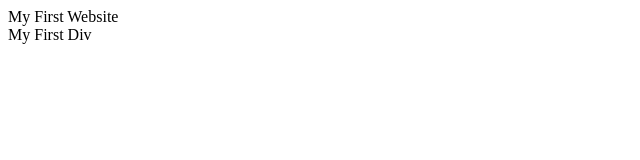
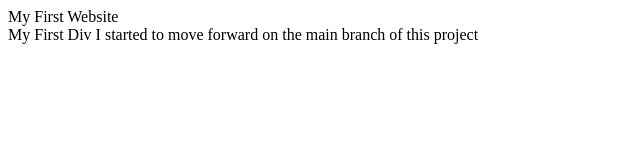
Before and after one commit to frankpimiskern/First-Website, a plain HTML site: page index.htm in a window 1280 px wide. Shown: the whole page, without its empty margins (0-640 px from the left). Drawn offline with Linux system fonts and the light colour scheme.

Commit message:
Started to move forward on the project - main

```diff
--- a/index.htm
+++ b/index.htm
@@ -10,5 +10,6 @@ My First Website
   </title>
   <div>
     My First Div
+    I started to move forward on the main branch of this project
   </div>
 </html>
```
